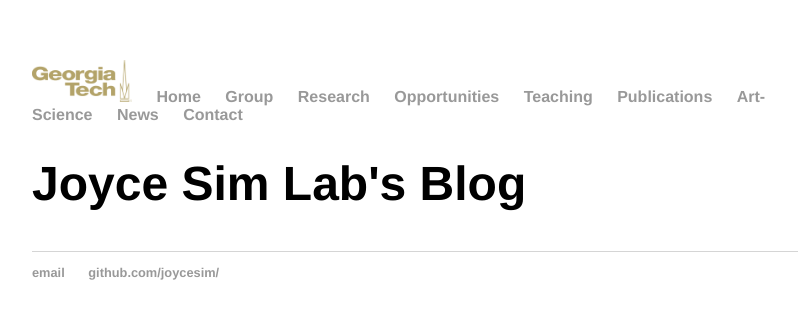
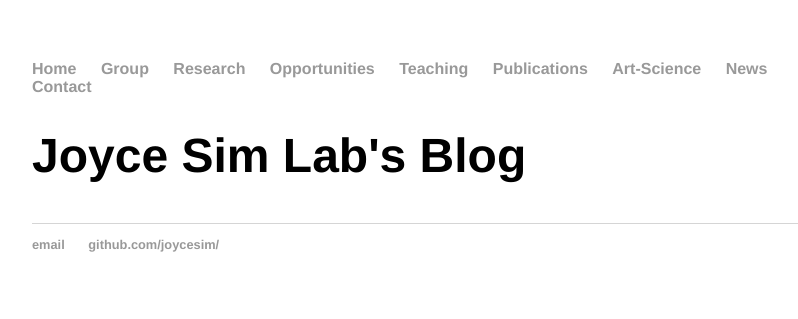
Before and after one commit to joycesim/joycesim.github.io, a Jekyll site: the page built from blog/index.html, in a window 1280 px wide. Shown: the top 319 px of the page, without its empty margins (224-1022 px from the left). Built offline with Jekyll 4.4.1, drawn with Linux system fonts in a browser that asks for light colours.

Commit message:
Comment out Georgia Tech logo link
Comment out the Georgia Tech logo link in the navigation.

```diff
--- a/_layouts/default.html
+++ b/_layouts/default.html
@@ -8,7 +8,7 @@
 	<body>
 		<nav>
     		<ul>
-			<li> <a href="https://www.gatech.edu/"><img src="/image/gt-logo-gold.png " title="Georgia Tech logo" width="100" />  </a></li>
+			<!-- <li> <a href="https://www.gatech.edu/"><img src="/image/gt-logo-gold.png " title="Georgia Tech logo" width="100" />  </a></li> -->
 			<li><a href="/">Home</a></li>
 	        	<li><a href="/group">Group</a></li>
 	        	<li><a href="/research">Research</a></li>
```
